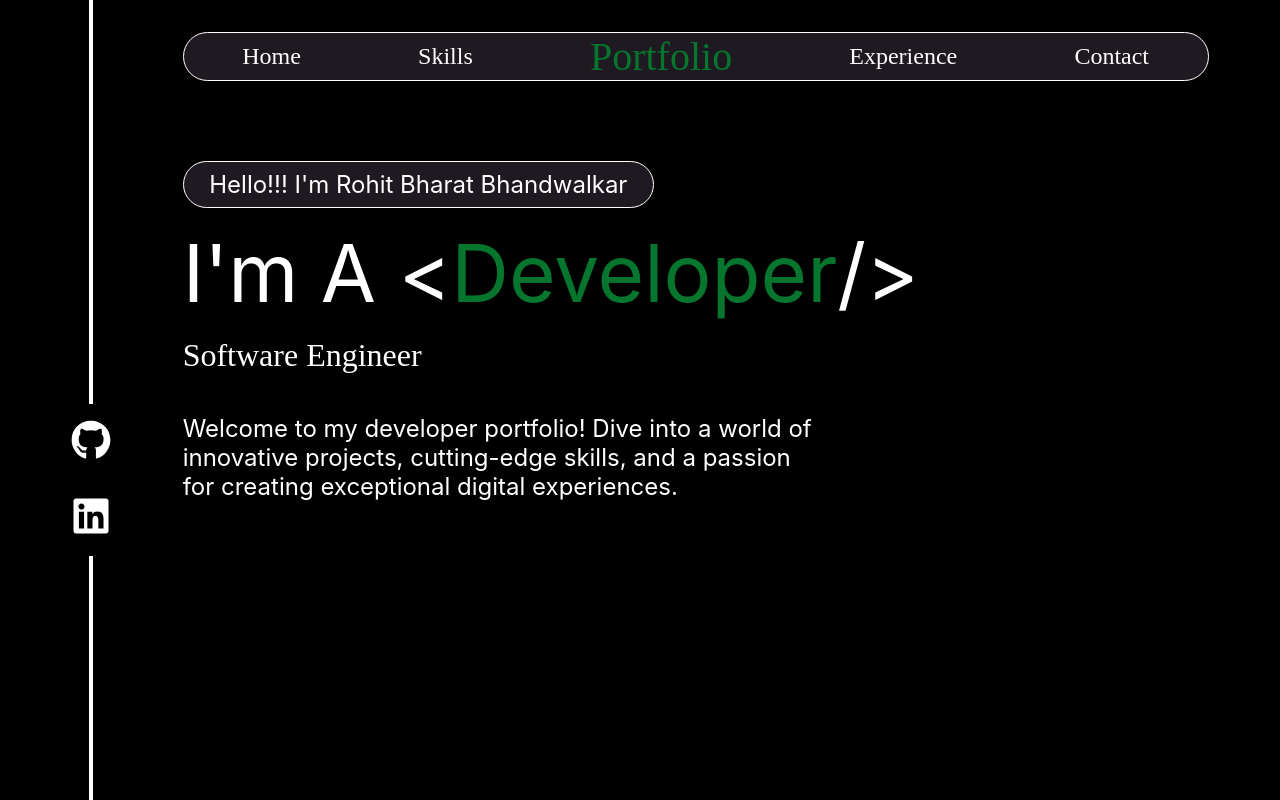
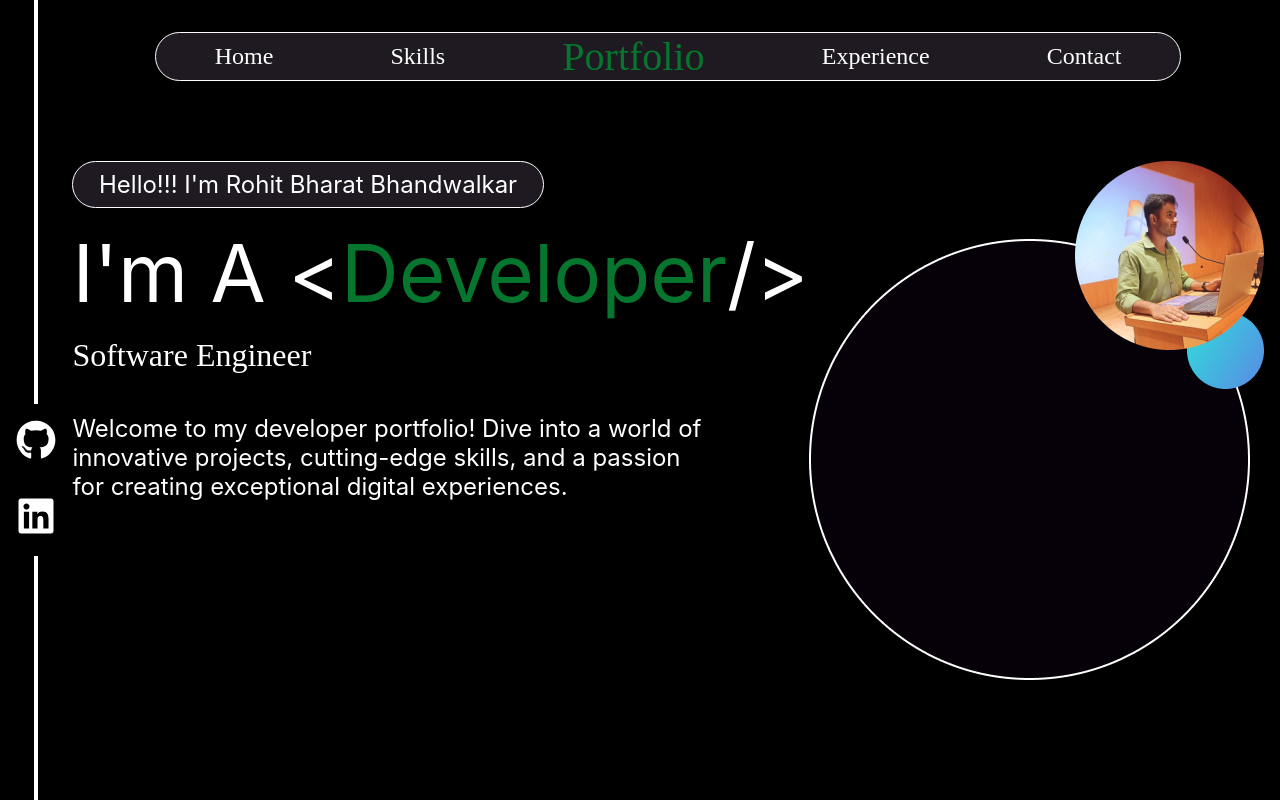
Before and after one commit to RohitBB3010/portfolio, a React (Create React App) app: page / in a window 1280 px wide. Shown: the top 800 px of the page. Built offline with nearby package versions, Linux system fonts and the light colour scheme; a web font is replaced by a local one.

Commit message:
Added image

```diff
--- a/src/components/socials.js
+++ b/src/components/socials.js
@@ -1,5 +1,5 @@
 import './socials.css';
-import {FaGithub, FaLinkedin, faLinkedinIn} from 'react-icons/fa';
+import {FaGithub, FaLinkedin} from 'react-icons/fa';
 
 const Socials = () => {
 
--- a/src/home_page.css
+++ b/src/home_page.css
@@ -7,6 +7,7 @@
 
 .home_page{
     margin: 10vh 0;
+    display: flex;
 }
 
 .name{
--- a/src/home_page.js
+++ b/src/home_page.js
@@ -18,6 +18,7 @@ const HomePage = () => {
 
     return(
         <div className="home_page">
+            <div className="left">
             <div className="name">
                 Hello!!! I'm Rohit Bharat Bhandwalkar
             </div>
@@ -32,6 +33,10 @@ const HomePage = () => {
             <div className="info">
             Welcome to my developer portfolio! Dive into a world of innovative projects, cutting-edge skills, and a passion for creating exceptional digital experiences.
             </div>
+            </div>
+
+                <img src="/ellipse.png" alt = ""/>
+
         </div>
     );
 }
```
Also changed, not shown: public/ellipse.png (added).
